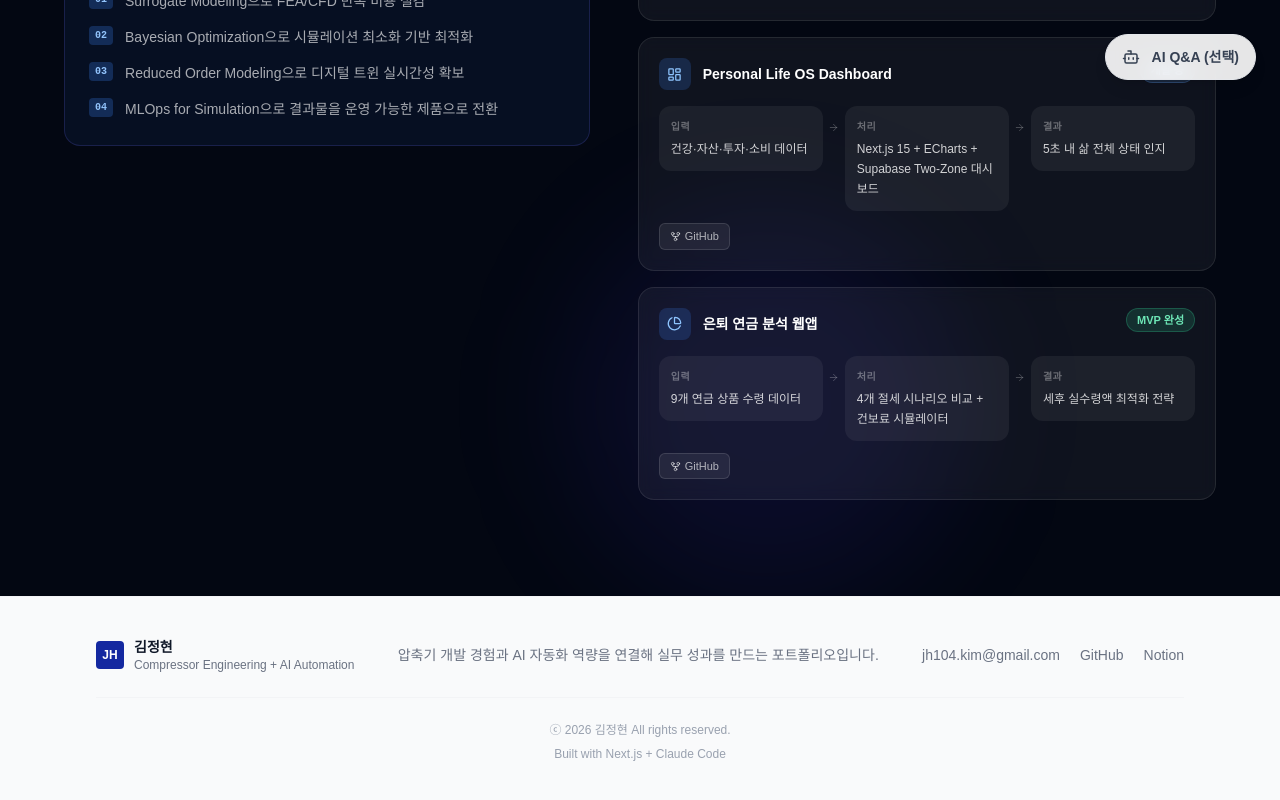
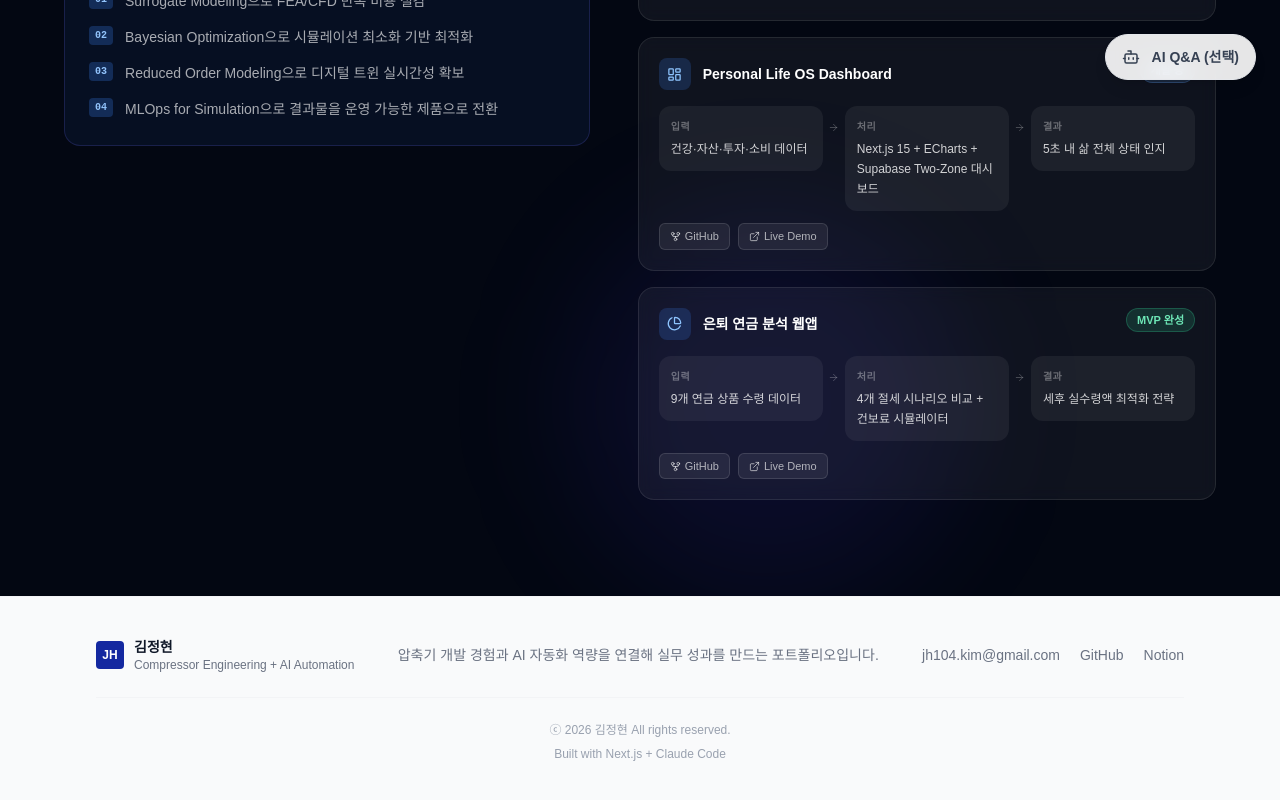
Before and after one commit to jh104kim/jh104kim.github.io, a Next.js app: page /ai-lab in a window 1280 px wide. Shown: the part 696-1496 px from the top of the page. Built offline with nearby package versions, Linux system fonts and the light colour scheme.

Commit message:
feat: add live demo URLs to AI Lab tracks

```diff
--- a/src/components/sections/AiLab.tsx
+++ b/src/components/sections/AiLab.tsx
@@ -70,6 +70,7 @@ const currentTracks: Track[] = [
       border: "1px solid rgba(96,165,250,0.25)",
     },
     githubUrl: "https://github.com/jh104kim/dashboard-junghyoun",
+    demoUrl: "https://sapporo-polar.vercel.app/",
   },
   {
     Icon: PieChart,
@@ -84,6 +85,7 @@ const currentTracks: Track[] = [
       border: "1px solid rgba(52,211,153,0.25)",
     },
     githubUrl: "https://github.com/jh104kim/pension-private-after-retirements",
+    demoUrl: "https://pension-private-after-retirements.vercel.app/",
   },
 ];
 
```
